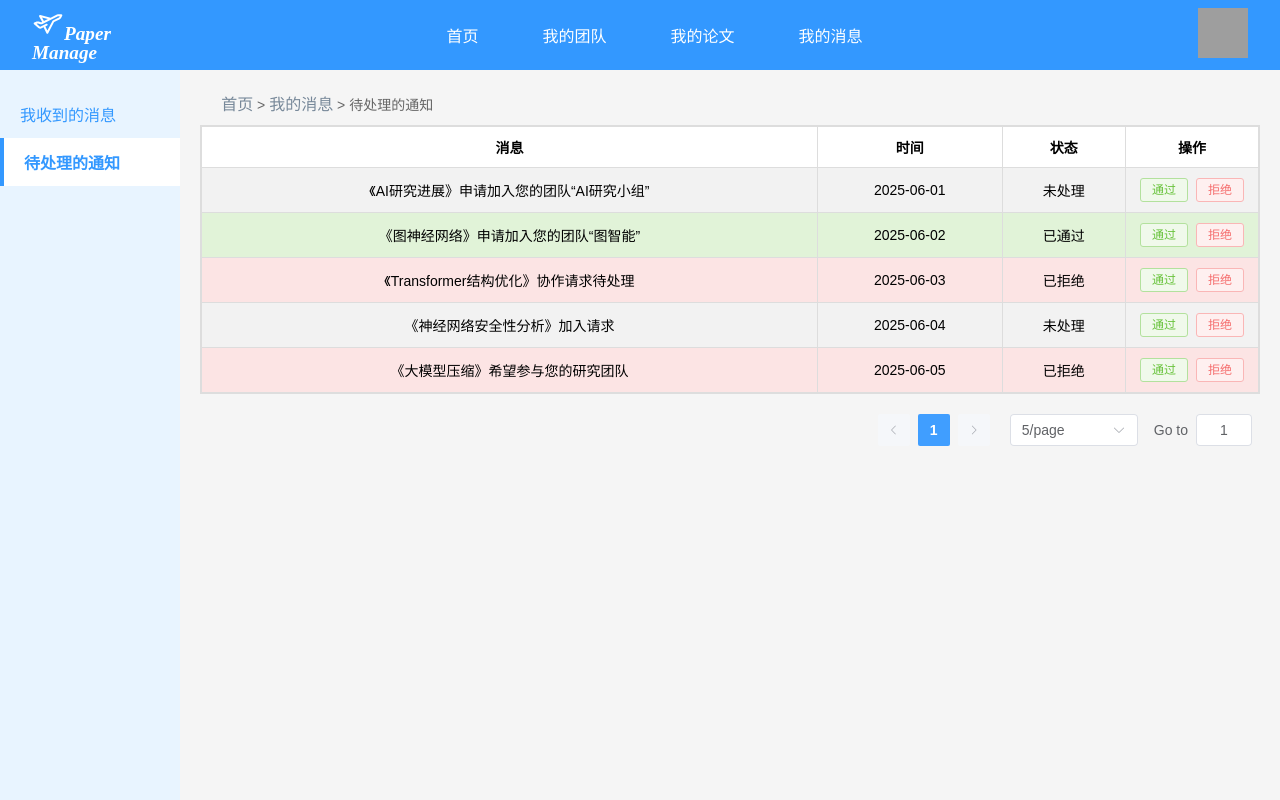
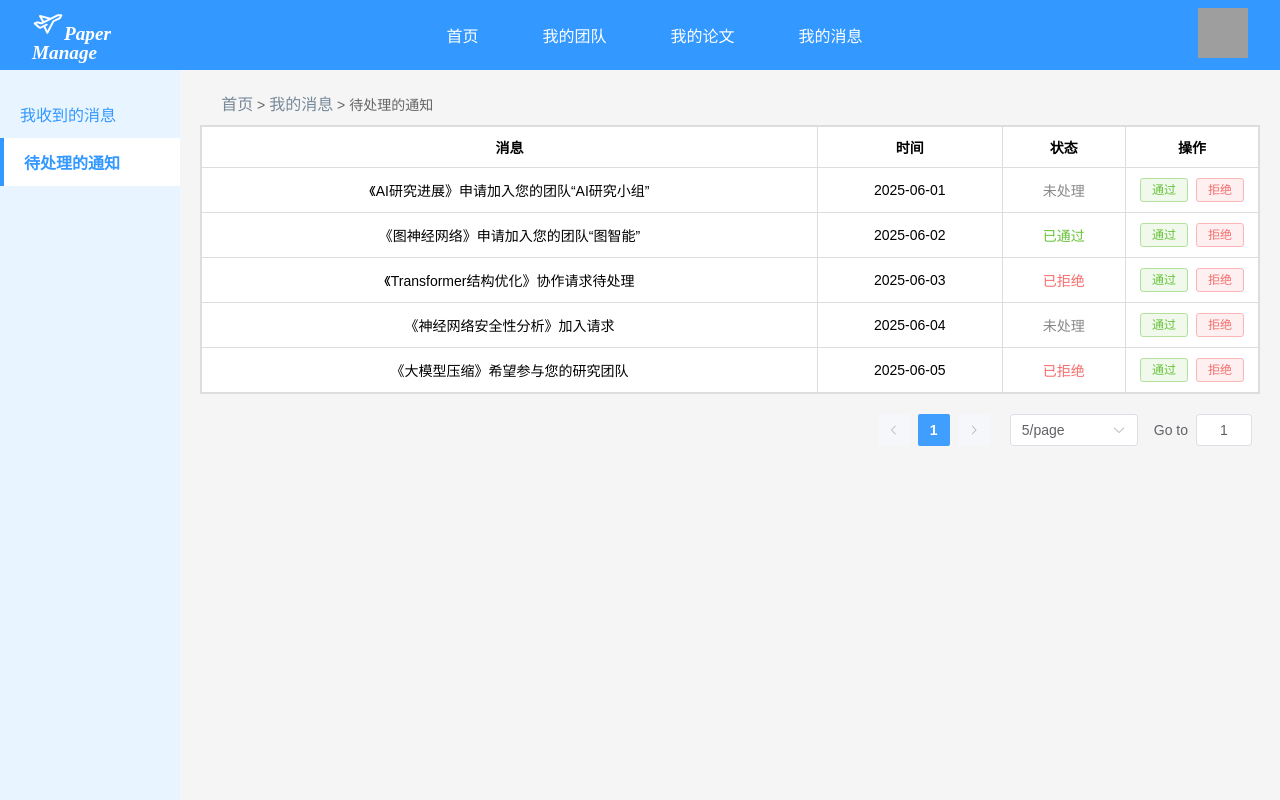
Before and after one commit to NingNZ/Paper-Manage-System, a Vue app in the folder vueProject/: page /notice in a window 1280 px wide. Built offline with nearby package versions, Linux system fonts and the light colour scheme; grey boxes are pictures that could not be loaded; what particles.vue3 would draw is missing.

Commit message:
我的消息页面

```diff
--- a/vueProject/pages/MyNotices.vue
+++ b/vueProject/pages/MyNotices.vue
@@ -45,15 +45,13 @@
               </tr>
             </thead>
             <tbody>
-              <tr
-                v-for="(item, index) in pagedItems"
-                :key="index"
-                :class="rowClass(item)"
-              >
+              <tr v-for="(item, index) in pagedItems" :key="index">
                 <template v-if="activeSidebar === '待处理的通知'">
                   <td class="message-col">{{ item.message }}</td>
                   <td class="time-col">{{ formatDate(item.time) }}</td>
-                  <td class="status-col">{{ item.status }}</td>
+                  <td class="status-col">
+                    <span :class="statusClass(item.status)">{{ item.status }}</span>
+                  </td>
                   <td class="action-col">
                     <el-button size="small" type="success" plain>通过</el-button>
                     <el-button size="small" type="danger" plain>拒绝</el-button>
@@ -62,7 +60,9 @@
                 <template v-else>
                   <td class="message-col">{{ item.message }}</td>
                   <td class="time-col">{{ formatDate(item.time) }}</td>
-                  <td class="status-col">{{ item.result }}</td>
+                  <td class="status-col">
+                    <span :class="resultClass(item.result)">{{ item.result }}</span>
+                  </td>
                 </template>
               </tr>
             </tbody>
@@ -98,6 +98,7 @@ const setActive = (val) => {
   currentPage.value = 1
 }
 
+// 模拟数据
 const noticeList = [
   { message: '《AI研究进展》申请加入您的团队“AI研究小组”', time: '2025-06-01 10:30', status: '未处理' },
   { message: '《图神经网络》申请加入您的团队“图智能”', time: '2025-06-02 11:00', status: '已通过' },
@@ -113,19 +114,29 @@ const receivedList = [
   { message: '您的请求被拒绝。', time: '2025-06-04 15:00', result: '拒绝' },
 ]
 
+// 分页逻辑
 const pagedItems = computed(() => {
   const list = activeSidebar.value === '待处理的通知' ? noticeList : receivedList
   const start = (currentPage.value - 1) * pageSize.value
   return list.slice(start, start + pageSize.value)
 })
 
-const formatDate = (datetime) => datetime.split(' ')[0]
+// 格式化时间为 YYYY-MM-DD
+const formatDate = (datetime) => {
+  return datetime.split(' ')[0]
+}
 
-const rowClass = (item) => {
-  const status = activeSidebar.value === '待处理的通知' ? item.status : item.result
-  if (status === '未处理') return 'row-gray'
-  if (status === '已通过' || status === '通过') return 'row-green'
-  if (status === '已拒绝' || status === '拒绝') return 'row-red'
+// 状态样式绑定
+const statusClass = (status) => {
+  if (status === '未处理') return 'status-gray'
+  if (status === '已通过') return 'status-green'
+  if (status === '已拒绝') return 'status-red'
+  return ''
+}
+
+const resultClass = (result) => {
+  if (result === '通过') return 'status-green'
+  if (result === '拒绝') return 'status-red'
   return ''
 }
 
@@ -241,16 +252,16 @@ const handleSizeChange = (size) => {
   align-self: flex-end;
 }
 
-/* 行变色样式 */
-.row-gray {
-  background-color: #f2f2f2;
+/* 状态颜色样式 */
+.status-gray {
+  color: #888;
 }
 
-.row-green {
-  background-color: #e1f3d8;
+.status-green {
+  color: #67c23a;
 }
 
-.row-red {
-  background-color: #fce4e4;
+.status-red {
+  color: #f56c6c;
 }
 </style>
--- a/vueProject/pages/temp/MyNotices.vue
+++ b/vueProject/pages/temp/MyNotices.vue
@@ -48,12 +48,16 @@
               <tr
                 v-for="(item, index) in pagedItems"
                 :key="index"
-                :class="rowClass(item)"
               >
                 <template v-if="activeSidebar === '待处理的通知'">
                   <td class="message-col">{{ item.message }}</td>
                   <td class="time-col">{{ formatDate(item.time) }}</td>
-                  <td class="status-col">{{ item.status }}</td>
+                  <td
+                    class="status-col"
+                    :class="statusTextClass(item)"
+                  >
+                    {{ item.status }}
+                  </td>
                   <td class="action-col">
                     <el-button size="small" type="success" plain>通过</el-button>
                     <el-button size="small" type="danger" plain>拒绝</el-button>
@@ -62,7 +66,12 @@
                 <template v-else>
                   <td class="message-col">{{ item.message }}</td>
                   <td class="time-col">{{ formatDate(item.time) }}</td>
-                  <td class="status-col">{{ item.result }}</td>
+                  <td
+                    class="status-col"
+                    :class="statusTextClass(item)"
+                  >
+                    {{ item.result }}
+                  </td>
                 </template>
               </tr>
             </tbody>
@@ -134,18 +143,18 @@ const pagedItems = computed(() => {
 
 const formatDate = (datetime) => datetime.split(' ')[0]
 
-// 支持 statusCode/resultCode 数值判断
-const rowClass = (item) => {
+// 只给状态文字加颜色类名
+const statusTextClass = (item) => {
   const code = activeSidebar.value === '待处理的通知' ? item.statusCode : item.resultCode
-  if (code === 0) return 'row-gray'
-  if (code === 1) return 'row-green'
-  if (code === 2) return 'row-red'
+  if (code === 0) return 'text-gray'
+  if (code === 1) return 'text-green'
+  if (code === 2) return 'text-red'
 
   // fallback：字符串判断（兼容旧数据）
   const text = activeSidebar.value === '待处理的通知' ? item.status : item.result
-  if (text === '未处理') return 'row-gray'
-  if (text === '已通过' || text === '通过') return 'row-green'
-  if (text === '已拒绝' || text === '拒绝') return 'row-red'
+  if (text === '未处理') return 'text-gray'
+  if (text === '已通过' || text === '通过') return 'text-green'
+  if (text === '已拒绝' || text === '拒绝') return 'text-red'
   return ''
 }
 
@@ -261,16 +270,16 @@ const handleSizeChange = (size) => {
   align-self: flex-end;
 }
 
-/* 行变色样式 */
-.row-gray {
-  background-color: #f2f2f2;
+/* 只给状态文字加颜色 */
+.text-gray {
+  color: #999999;
 }
 
-.row-green {
-  background-color: #e1f3d8;
+.text-green {
+  color: #52c41a;
 }
 
-.row-red {
-  background-color: #fce4e4;
+.text-red {
+  color: #f5222d;
 }
 </style>
```
